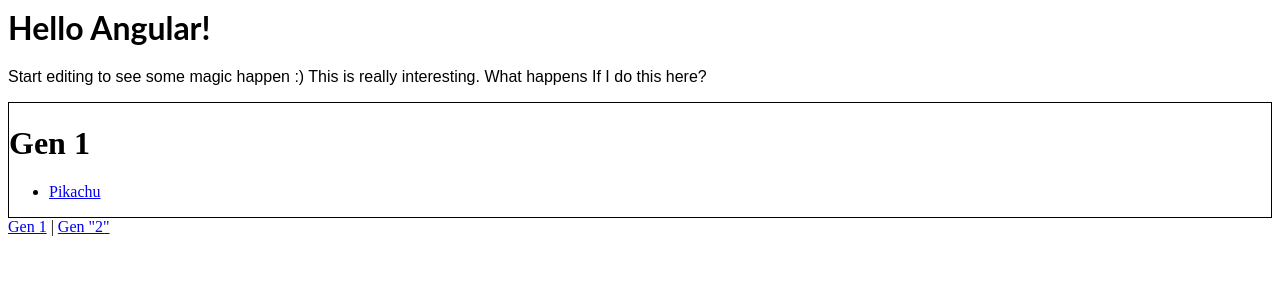
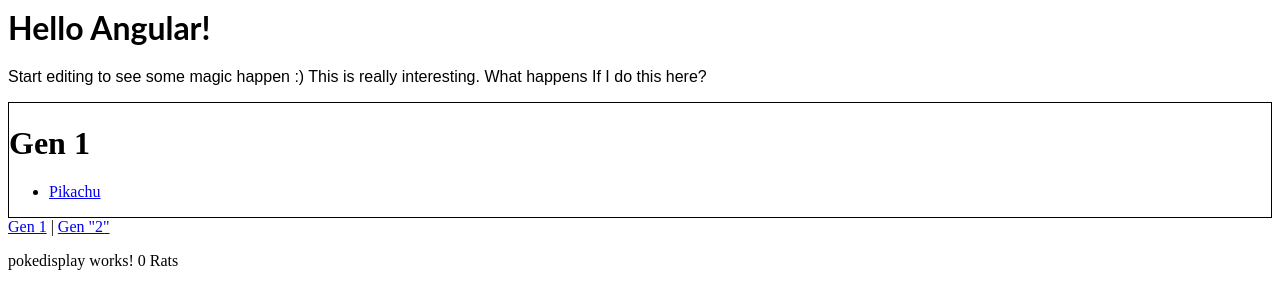
Before and after one commit to Reethe/JonAngular, an Angular app: page / in a window 1280 px wide. Shown: the top 308 px of the page. Built offline with nearby package versions, Linux system fonts and the light colour scheme.

Commit message:
2 files modified

```diff
--- a/src/app/app.component.html
+++ b/src/app/app.component.html
@@ -5,9 +5,4 @@
   What happens If I do this here?
 </p>
 <app-gen1></app-gen1>
-<nav>
-  <a routerLink="/pokedisplay/25" routerLinkActive="active">Gen 1</a>
-  |
-  <a routerLink="/pokedisplay/322" routerLinkActive="active">Gen "2"</a>
-</nav>
-<router-outlet></router-outlet>
+<app-pokedisplay></app-pokedisplay>
--- a/src/app/pokedisplay/pokedisplay.component.html
+++ b/src/app/pokedisplay/pokedisplay.component.html
@@ -1,5 +1,12 @@
+<nav>
+  <a routerLink="/pokedisplay/25" routerLinkActive="active">Gen 1</a>
+  |
+  <a routerLink="/pokedisplay/322" routerLinkActive="active">Gen "2"</a>
+</nav>
+
 <p>
  pokedisplay works!
  {{pokemon}}
  Rats
 </p>
+<!-- <router-outlet></router-outlet> -->
```
